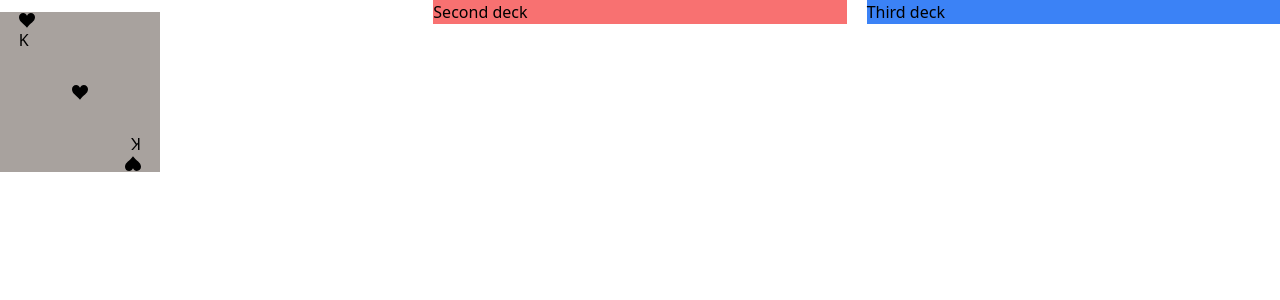
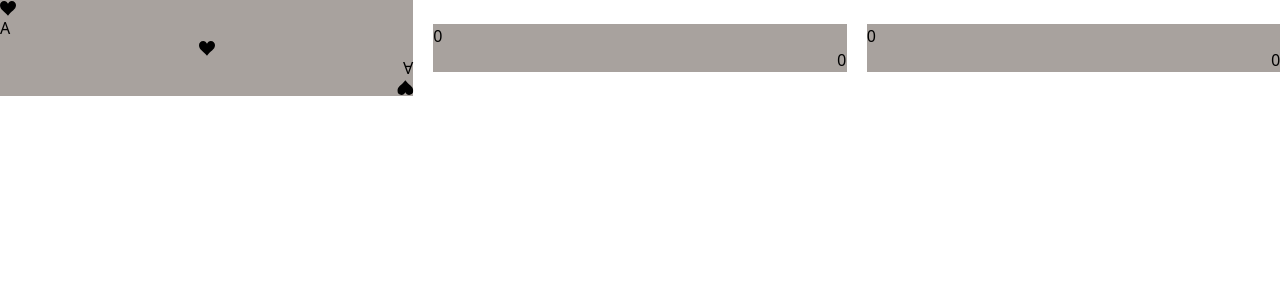
Before and after one commit to gaescriba/card-game, a React (Vite) app: page / in a window 1280 px wide. Shown: the top 300 px of the page. Built offline with nearby package versions, Linux system fonts and the light colour scheme.

Commit message:
feature: card to left v1: just card to left, no validation

```diff
--- a/src/App.jsx
+++ b/src/App.jsx
@@ -1,36 +1,72 @@
-import { useState } from 'react'
+import { useState, useEffect } from 'react'
 
 import makeDeck from './utils/makeDeck.js'
 
+import useDeck from './hooks/useDeck.js'
+
 import Card from './components/Card.jsx'
 
-function App() {
+const App = () => {
 
-  const [localDeck, useLocalDeck] = useState(makeDeck());
+  const { passCard, dummy } = useDeck();
 
-  const [count, setCount] = useState(0)
+  const [localDeck, setLocalDeck] = useState(makeDeck());
+  const [leftDeck, setLeftDeck] = useState(localDeck);
+  const [middleDeck, setMiddleDeck] = useState([{suit: "X", value: '0'}]);
+  const [rightDeck, setRightDeck] = useState([{suit: "X", value: '0'}]);
+  const [change, setChange] = useState();
 
+  const passLeftCard = option => {
+    setChange(!change);
+    let left;
+    let right;
+    switch(option){
+      case 0:
+        left = [leftDeck, setLeftDeck];
+        right = [middleDeck, setMiddleDeck];
+      break;
+
+      case 1:
+        left = [middleDeck, setMiddleDeck];
+        right = [rightDeck, setRightDeck];
+      break;
+
+      case 2:
+        left = [rightDeck, setRightDeck];
+        right = [leftDeck, setLeftDeck];
+      break;
+    }
+    const refreshDecks = (left, right) => {
+      const decks = passCard(left[0], right[0]);
+      left[1](decks.leftDeck)
+      right[1](decks.rightDeck);
+    }
+
+    refreshDecks(left,right);
+
+    setChange(!change);
+  }
+
+  useEffect(()=> {
+    setLeftDeck(leftDeck);
+    setMiddleDeck(middleDeck);
+    setRightDeck(rightDeck);
+  },[change])
 
   return (
-    <div class="grid grid-cols-3 gap-5 items-center justify-center">
-      <div class="relative bg-green-300">
-        {
-          localDeck.map(card => {
-            const { suit, value } = card
-            return(
-              <Card key = { localDeck.indexOf(card) } suitProp = { suit } valueProp = { value } />
-            )
-          })
-        }
+    <div className="grid grid-cols-3 gap-5 items-center justify-center">
+      <div className="bg-green-300" onClick={() => passLeftCard(0)}>
+        <Card suitProp = { leftDeck[0].suit } valueProp = { leftDeck[0].value }/>
       </div>
-      <div class="bg-red-400">
-        Second deck
+      <div className="bg-red-400" onClick={() => passLeftCard(1)}>
+        <Card suitProp = { middleDeck[0].suit  } valueProp = { middleDeck[0].value }/>
       </div>
-      <div class="bg-blue-500">
-        Third deck
+      <div className="bg-blue-500"onClick={() => passLeftCard(2)}>
+        <Card suitProp = { rightDeck[0] ? rightDeck[0].suit : 'X' } valueProp = { rightDeck[0] ? rightDeck[0].value : '0' }/>
       </div>
    </div>
   )
+
 }
 
 export default App
--- a/src/components/Card.jsx
+++ b/src/components/Card.jsx
@@ -1,68 +1,77 @@
+import { useState, useEffect } from 'react';
 import { ImHeart, ImSpades, ImDiamonds, ImClubs } from 'react-icons/im';
 
-const Card = props => {
+const Card = (props = {suit: 'X', value: '0'}) => {
+
+  const[suitState, setSuitState] = useState(props.suitProp);
+  const[valueState, setValueState] = useState(props.valueProp);
+
+  useEffect(()=> {
+    setSuitState(props.suitProp);
+    setValueState(props.valueProp);
+  },[props.suitProp, props.valueProp]);
 
   return (
 
-    <div class="absolute bg-stone-400 flex size-40 items justify-around">
-      <div class="container_left">
+    <div className="bg-stone-400">
+      <div className="container_left">
         {
-          props.suitProp == "H" &&
+          suitState == "H" &&
           <ImHeart/>
         }
         {
-          props.suitProp == "S" &&
+          suitState == "S" &&
+          <ImSpades/>
+        }
+        {
+          suitState == "D" &&
+          <ImDiamonds/>
+        }
+        {
+          suitState == "C" &&
+          <ImClubs/>
+        }
+
+        { valueState }
+      </div>
+      <div className="container_center place-self-center">
+        {
+          suitState == "H" &&
           <ImHeart/>
         }
         {
-          props.suitProp == "D" &&
+          suitState == "S" &&
+          <ImSpades/>
+        }
+        {
+          suitState == "D" &&
+          <ImDiamonds/>
+        }
+        {
+          suitState == "C" &&
+          <ImClubs/>
+        }
+
+      </div>
+      <div className="container_right rotate-180">
+        {
+          suitState == "H" &&
           <ImHeart/>
         }
         {
-          props.suitProp == "C" &&
-          <ImHeart/>
+          suitState == "S" &&
+          <ImSpades/>
+        }
+        {
+          suitState == "D" &&
+          <ImDiamonds/>
+        }
+        {
+          suitState == "C" &&
+          <ImClubs/>
         }
 
-        {props.valueProp}
-      </div>
-      <div class="container_center place-self-center">
-        {
-          props.suitProp == "H" &&
-          <ImHeart/>
-        }
-        {
-          props.suitProp == "S" &&
-          <ImHeart/>
-        }
-        {
-          props.suitProp == "D" &&
-          <ImHeart/>
-        }
-        {
-          props.suitProp == "C" &&
-          <ImHeart/>
-        }
-
-      </div>
-      <div class="container_right rotate-180">
-        {
-          props.suitProp == "H" &&
-          <ImHeart/>
-        }
-        {
-          props.suitProp == "S" &&
-          <ImHeart/>
-        }
-        {
-          props.suitProp == "D" &&
-          <ImHeart/>
-        }
-        {
-          props.suitProp == "C" &&
-          <ImHeart/>
-        }
-
-        {props.valueProp}
+        { valueState }
       </div>
     </div>
 
--- /dev/null
+++ b/src/components/CardContainer.jsx
@@ -0,0 +1,5 @@
+const cardContainer = () => {
+
+
+
+}
--- /dev/null
+++ b/src/hooks/useDeck.js
@@ -0,0 +1,20 @@
+const useDeck = () => {
+
+  const passCard = (leftDeck, rightDeck) => {
+    const passingCard = leftDeck.shift();
+    rightDeck.unshift(passingCard);
+
+    return { leftDeck, rightDeck };
+  };
+
+  const dummy = () => {
+
+    console.log("dummy");
+
+  };
+
+  return { passCard, dummy };
+
+};
+
+export default useDeck;
```
